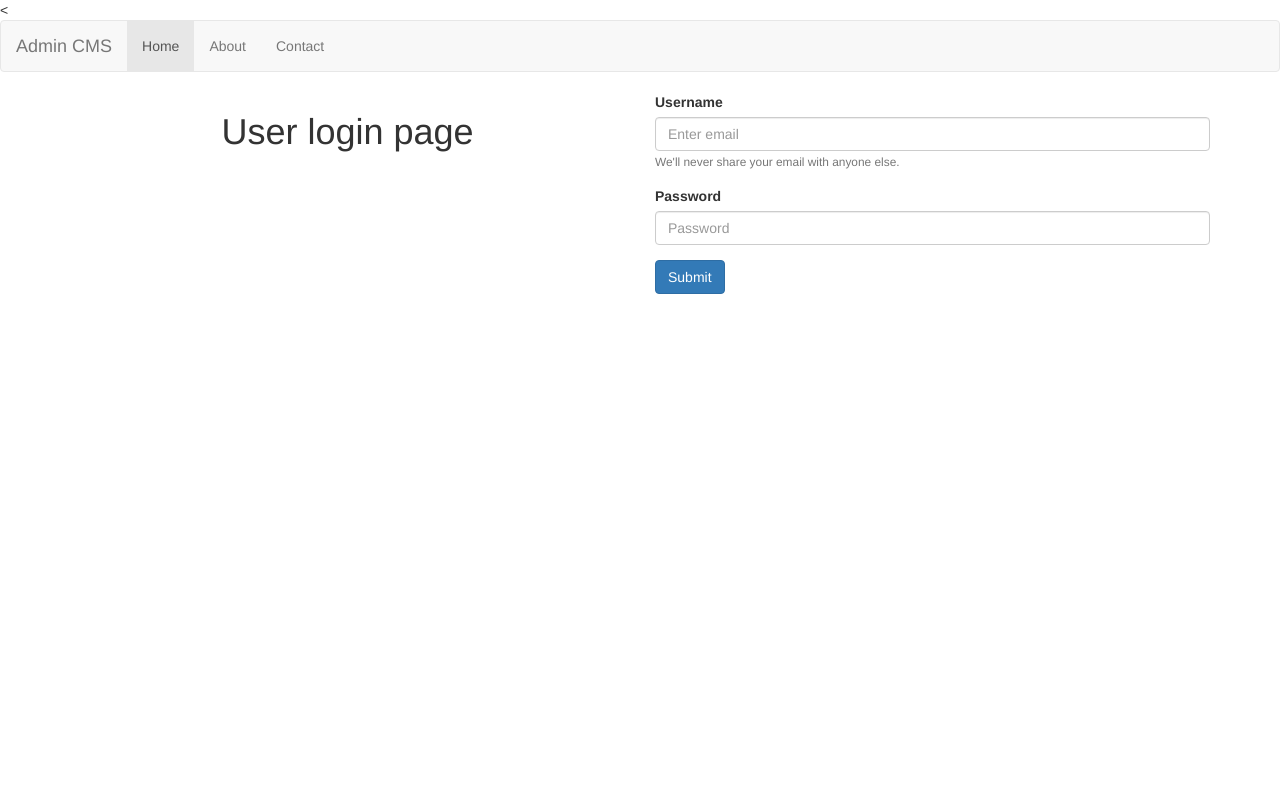
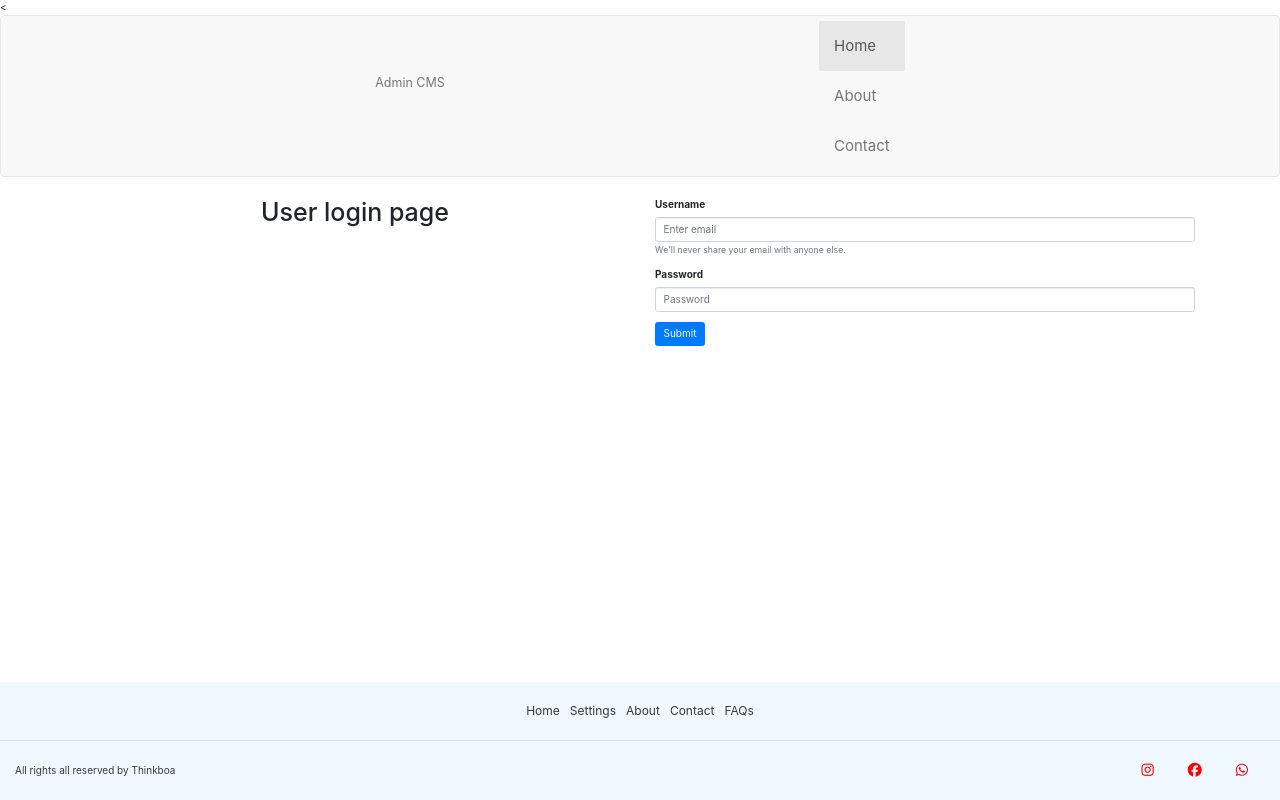
Before and after one commit to aatulyatanmaya/admin_cms, a PHP site: page /index.php in a window 1280 px wide. Run offline with PHP 8.4, Linux system fonts and the light colour scheme; some libraries are stand-ins or nearby versions.

Commit message:
Update foot.php
added footer

```diff
--- a/include/foot.php
+++ b/include/foot.php
@@ -1,2 +1,85 @@
-<div class="container-fluid">
-</div>
+<!DOCTYPE html>
+<html lang="en">
+  <head>
+    <meta charset="UTF-8" />
+    <meta name="viewport" content="width=device-width, initial-scale=1.0" />
+    <link
+      rel="stylesheet"
+      href="https://cdn.jsdelivr.net/npm/bootstrap@4.6.2/dist/css/bootstrap.min.css"
+    />
+    <script src="https://cdn.jsdelivr.net/npm/jquery@3.5.1/dist/jquery.slim.min.js"></script>
+    <script src="https://cdn.jsdelivr.net/npm/popper.js@1.16.1/dist/umd/popper.min.js"></script>
+    <script src="https://cdn.jsdelivr.net/npm/bootstrap@4.6.2/dist/js/bootstrap.min.js"></script>
+    <link
+      rel="stylesheet"
+      href="https://cdn.jsdelivr.net/npm/bootstrap-icons@1.11.3/font/bootstrap-icons.min.css"
+    />
+    <script
+      src="https://kit.fontawesome.com/23697861ec.js"
+      crossorigin="anonymous"
+    ></script>
+    <title>Footer part</title>
+    <style>
+          footer{
+        background-color: aliceblue;
+      }
+         .navbar li a{
+        font-size: 1.5rem;
+      }
+
+      footer ul li a{
+        font-size: 1.2rem;
+      }
+      .icon li a i{
+        font-size: 1.4rem;
+        margin: 2px;
+        color: red;
+      }
+
+    </style>
+  </head>
+  <body>
+    <footer class="py-3 mt-4 fixed-bottom">
+      <ul class="nav justify-content-center border-bottom pb-3 mb-3">
+        <li class="nav-item">
+          <a href="#" class="nav-link px-2 text-dark">Home</a>
+        </li>
+        <li class="nav-item">
+          <a href="#" class="nav-link px-2 text-dark">Settings</a>
+        </li>
+        <li class="nav-item">
+          <a href="#" class="nav-link px-2 text-dark">About</a>
+        </li>
+        <li class="nav-item">
+          <a href="#" class="nav-link px-2 text-dark">Contact</a>
+        </li>
+        <li class="nav-item">
+          <a href="#" class="nav-link px-2 text-dark">FAQs</a>
+        </li>
+      </ul>
+      <div class="d-flex flex-wrap justify-content-between align-items-center">
+        <div class="col-md-4 d-flex align-items-center">
+          <span class="text-dark copyright">All rights all reserved by Thinkboa</span>
+        </div>
+
+        <ul class="nav col-md-4 justify-content-end list-unstyled d-flex icon">
+          <li class="ms-3">
+            <a class="text-muted" href="#">
+              <i class="fa-brands fa-instagram"></i
+            ></a>
+          </li>
+          <li class="ms-3">
+            <a class="text-muted" href="#">
+              <i class="fa-brands fa-facebook"></i
+            ></a>
+          </li>
+          <li class="ms-3">
+            <a class="text-muted" href="#">
+              <i class="fa-brands fa-whatsapp"></i
+            ></a>
+          </li>
+        </ul>
+      </div>
+    </footer>
+  </body>
+</html>
```
